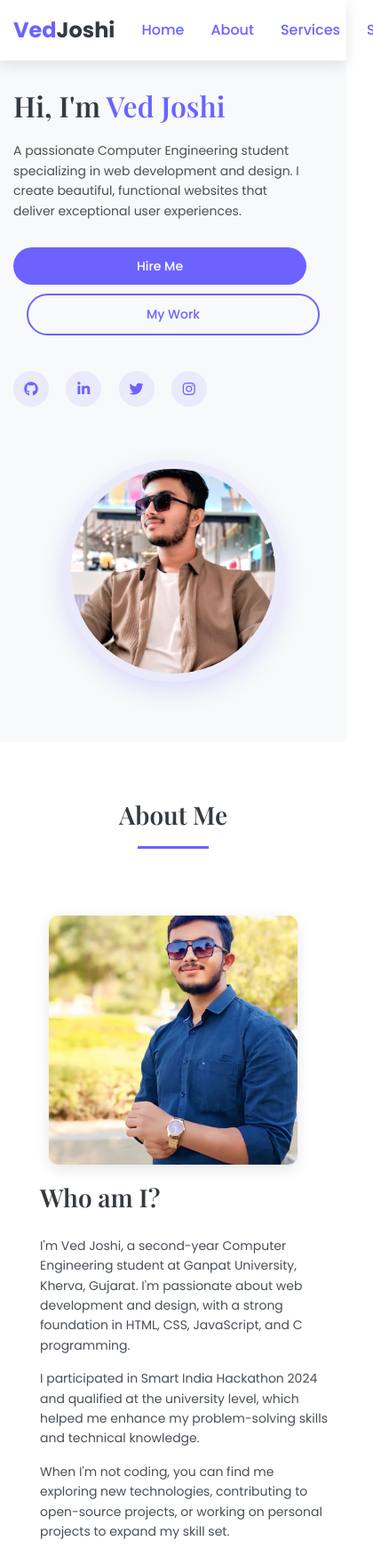
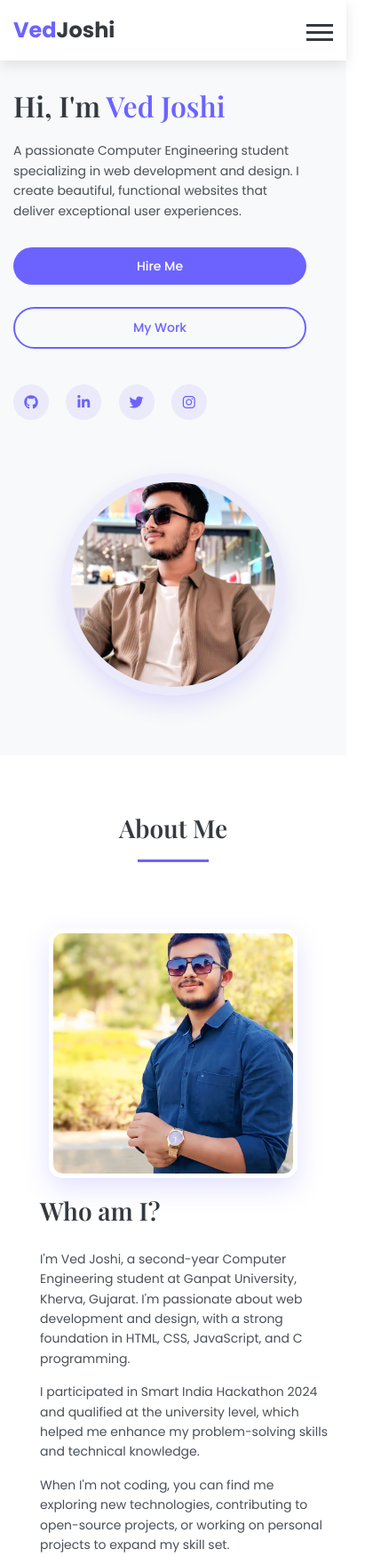
Before and after one commit to vedjoshi07/my_portfolio, a plain HTML site: page index.html in a window 390 px wide. Shown: the top 1750 px of the page at 89% size, 420 px wide, since content can reach past the window. Drawn offline with nearby package versions, Linux system fonts and the light colour scheme.

Commit message:
Update style.css

```diff
--- a/style.css
+++ b/style.css
@@ -105,13 +105,17 @@ header {
 .hamburger {
     display: none;
     cursor: pointer;
+    width: 30px;
+    height: 24px;
+    position: relative;
+    z-index: 100;
 }
 
 .hamburger div {
-    width: 25px;
+    width: 100%;
     height: 3px;
     background-color: var(--dark-color);
-    margin: 5px;
+    margin: 5px 0;
     transition: all 0.3s ease;
 }
 
@@ -270,16 +274,47 @@ section {
     flex: 1;
     text-align: center;
     padding: 20px;
-    min-width: 300px; /* Minimum width to maintain stability */
+    position: relative;
+    transition: all 0.4s ease;
+}
+
+.about-image::before {
+    content: '';
+    position: absolute;
+    top: 50%;
+    left: 50%;
+    transform: translate(-50%, -50%);
+    width: 450px;
+    height: 450px;
+    background: radial-gradient(circle, rgba(108, 99, 255, 0.08) 0%, rgba(108, 99, 255, 0) 70%);
+    border-radius: 15px;
+    z-index: 0;
+    transition: all 0.4s ease;
+    opacity: 0;
 }
 
 .about-image img {
-    width: 300px; /* Fixed width */
-    height: 300px; /* Fixed height */
-    border-radius: 10px;
-    box-shadow: var(--shadow);
-    object-fit: cover; /* Maintains aspect ratio */
-    margin: 0 auto;
+    width: 400px;
+    height: 400px;
+    border-radius: 15px;
+    object-fit: cover;
+    box-shadow: 0 10px 30px rgba(108, 99, 255, 0.2);
+    transition: all 0.4s ease;
+    position: relative;
+    z-index: 1;
+    border: 5px solid rgba(255, 255, 255, 0.8);
+}
+
+.about-image:hover::before {
+    opacity: 1;
+    transform: translate(-50%, -50%) scale(1.1);
+}
+
+.about-image:hover img {
+    transform: translateY(-10px) scale(1.02);
+    box-shadow:
+        0 20px 40px rgba(108, 99, 255, 0.3),
+        0 0 0 10px rgba(108, 99, 255, 0.1);
 }
 
 .about-text {
@@ -565,6 +600,28 @@ footer {
     transform: translateY(-5px);
 }
 
+/* Add these styles for the buttons container */
+.button-container {
+    display: flex;
+    gap: 15px;
+    margin-bottom: 30px;
+}
+
+@media (max-width: 576px) {
+    .button-container {
+        flex-direction: column;
+        width: 100%;
+    }
+
+    .btn {
+        margin: 0; /* Remove default margins */
+    }
+
+    .btn-outline {
+        margin-left: 0; /* Remove left margin from outline button */
+    }
+}
+
 /* Responsive Styles */
 @media (max-width: 992px) {
     /* For tablets */
@@ -765,3 +822,44 @@ footer {
         padding: 100px 0 50px;
     }
 }
+
+/* Add mobile menu styles */
+@media (max-width: 768px) {
+    .hamburger {
+        display: block; /* Show hamburger on mobile */
+    }
+
+    .nav-links {
+        position: fixed;
+        top: 70px;
+        left: -100%;
+        width: 100%;
+        height: calc(100vh - 70px);
+        background-color: var(--bg-color);
+        flex-direction: column;
+        align-items: center;
+        padding: 40px 0;
+        transition: all 0.3s ease;
+    }
+
+    .nav-links.active {
+        left: 0;
+    }
+
+    .nav-links li {
+        margin: 15px 0;
+    }
+
+    /* Hamburger animation */
+    .hamburger.active div:nth-child(1) {
+        transform: rotate(45deg) translate(8px, 7px);
+    }
+
+    .hamburger.active div:nth-child(2) {
+        opacity: 0;
+    }
+
+    .hamburger.active div:nth-child(3) {
+        transform: rotate(-45deg) translate(7px, -6px);
+    }
+}
```
